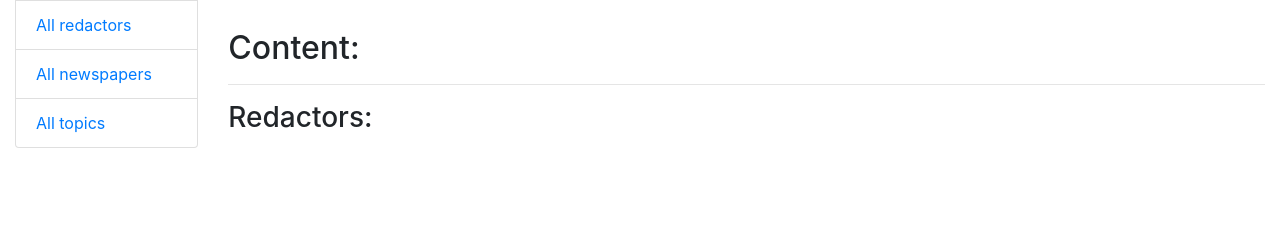
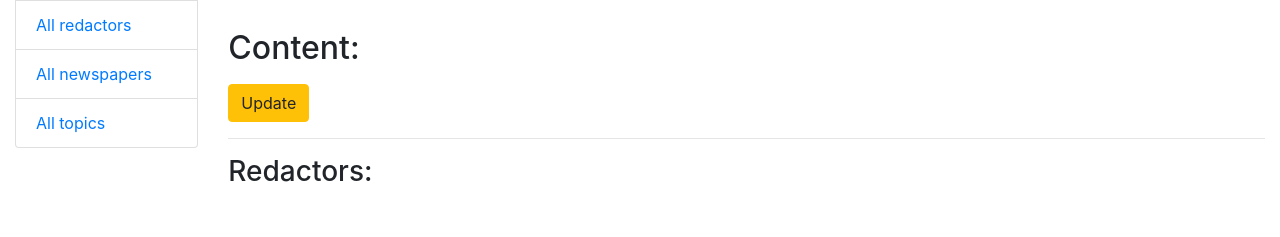
Before and after one commit to EugeneDolinskiy/news-agency, a Django app: template templates/news_management/newspaper_detail.html in a window 1280 px wide. Shown: the part 69-306 px from the top of the page. Run offline with Django 5.2, Linux system fonts and the light colour scheme; the template is opened without the code that fills it, so the values that code supplies are empty.

Commit message:
add possibility to update newspaper from newspaper detail page

```diff
--- a/templates/news_management/newspaper_detail.html
+++ b/templates/news_management/newspaper_detail.html
@@ -14,6 +14,11 @@
   <p>
     {{ newspaper.content }}
   </p>
+  <p>
+    <a href="{% url 'news_management:newspaper-update' pk=newspaper.id %}" class="btn btn-warning">
+      Update
+    </a>
+  </p>
   <hr>
   <h3>
     Redactors:
```
